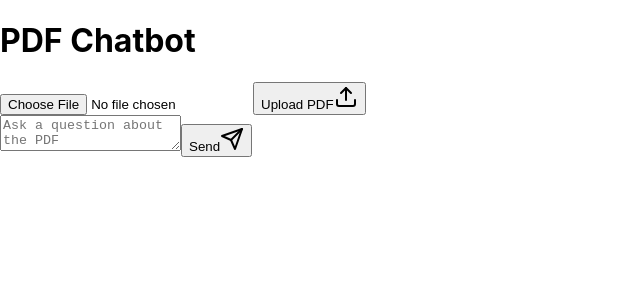
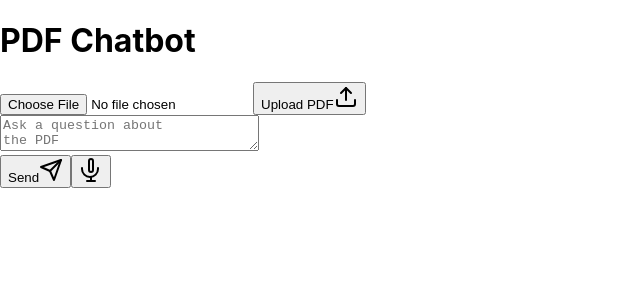
Before and after one commit to Ajaybalajiprasad/Contract-Risk-Assessment, a React (Create React App) app in the folder frontend/: page / in a window 1280 px wide. Shown: the top 300 px of the page, without its empty margins (0-640 px from the left). Built offline with nearby package versions, Linux system fonts and the light colour scheme.

Commit message:
feat: mic

```diff
--- a/frontend/src/App.js
+++ b/frontend/src/App.js
@@ -1,4 +1,4 @@
-import React, { useState } from 'react';
+import React, { useState, useEffect } from 'react';
 import axios from 'axios';
 import 'tailwindcss/tailwind.css';
 
@@ -37,6 +37,26 @@ const SendIcon = (props) => (
   >
     <line x1="22" y1="2" x2="11" y2="13" />
     <polygon points="22 2 15 22 11 13 2 9 22 2" />
+  </svg>
+);
+
+const MicIcon = (props) => (
+  <svg
+  {...props}
+  xmlns="http://www.w3.org/2000/svg"
+  width="24"
+  height="24"
+  viewBox="0 0 24 24"
+  fill="none"
+  stroke="currentColor"
+  strokeWidth="2"
+  strokeLinecap="round"
+  strokeLinejoin="round"
+>
+  <path d="M12 1C10.895 1 10 1.895 10 3V12C10 13.105 10.895 14 12 14C13.105 14 14 13.105 14 12V3C14 1.895 13.105 1 12 1Z" />
+  <path d="M19 10V11C19 15.418 15.418 19 11 19C6.582 19 3 15.418 3 11V10" />
+  <path d="M12 19V23" />
+  <path d="M8 23H16" />
 </svg>
 );
 
@@ -95,6 +115,30 @@ const App = () => {
   const [userMessage, setUserMessage] = useState('');
   const [chatMessages, setChatMessages] = useState([]);
   const [botTyping, setBotTyping] = useState(false);
+  const [recognition, setRecognition] = useState(null);
+
+  useEffect(() => {
+    if ('webkitSpeechRecognition' in window) {
+      const speechRecognition = new window.webkitSpeechRecognition();
+      speechRecognition.continuous = false;
+      speechRecognition.interimResults = false;
+      speechRecognition.lang = 'en-US';
+
+      speechRecognition.onresult = (event) => {
+        const speechToText = event.results[0][0].transcript;
+        setUserMessage(speechToText);
+        handleSendMessage(speechToText);
+      };
+
+      speechRecognition.onerror = (event) => {
+        console.error('Speech recognition error', event);
+      };
+
+      setRecognition(speechRecognition);
+    } else {
+      alert('Speech recognition not supported in this browser');
+    }
+  }, []);
 
   const handleFileChange = (e) => {
     setFile(e.target.files[0]);
@@ -132,8 +176,9 @@ const App = () => {
     }
   };
 
-  const handleSendMessage = async () => {
-    if (!userMessage.trim()) {
+  const handleSendMessage = async (message) => {
+    const finalMessage = message || userMessage;
+    if (!finalMessage.trim()) {
       alert('Please enter a message');
       return;
     }
@@ -143,7 +188,7 @@ const App = () => {
     try {
       const response = await axios.post(
         'http://localhost:8000/process-message',
-        new URLSearchParams({ userMessage }),
+        new URLSearchParams({ userMessage: finalMessage }),
         {
           headers: {
             'Content-Type': 'application/x-www-form-urlencoded',
@@ -153,7 +198,7 @@ const App = () => {
       const { Reference, Extraction, Summary } = response.data.botResponse;
       setChatMessages((prevMessages) => [
         ...prevMessages,
-        { sender: 'user', text: userMessage },
+        { sender: 'user', text: finalMessage },
         { sender: 'bot', reference: Reference, extraction: Extraction, summary: Summary },
       ]);
       setUserMessage('');
@@ -169,6 +214,12 @@ const App = () => {
     if (e.key === 'Enter' && !e.shiftKey) {
       e.preventDefault();
       handleSendMessage();
+    }
+  };
+
+  const startListening = () => {
+    if (recognition) {
+      recognition.start();
     }
   };
 
@@ -233,18 +284,30 @@ const App = () => {
           ))}
           {botTyping && <LoadingIndicator />}
         </div>
-        <div className="flex items-center">
-          <Textarea
+          <div className="flex items-center relative shadow-lg rounded-lg">
+            <textarea
               value={userMessage}
               onChange={(e) => setUserMessage(e.target.value)}
               onKeyDown={handleKeyDown}
               placeholder="Ask a question about the PDF"
-            className="flex-grow"
+              className="flex-grow p-4 rounded-lg border-2 border-gray-300 focus:border-gray-600 outline-none transition duration-200 ease-in-out"
+              style={{ paddingRight: '5rem' }}
             />
-          <Button onClick={handleSendMessage} className="ml-2">
+            <div className="absolute inset-y-0 right-0 flex items-center pr-2">
+              <button
+                onClick={handleSendMessage}
+                className="ml-2 bg-gray-900 hover:bg-gray-700 text-white font-bold py-2 px-4 rounded-full inline-flex items-center"
+              >
                 Send
                 <SendIcon className="w-5 h-5 ml-2" />
-          </Button>
+              </button>
+              <button
+                onClick={startListening}
+                className="ml-2 bg-gray-900 hover:bg-gray-700 text-white font-bold py-2 px-4 rounded-full inline-flex items-center"
+              >
+                <MicIcon className="w-5 h-5" />
+              </button>
+            </div>
           </div>
       </div>
     </div>
```
Also changed, not shown: 1 other file (tests, documents, lock files or other folders). Lines whose indentation alone changed are shown as unchanged.
